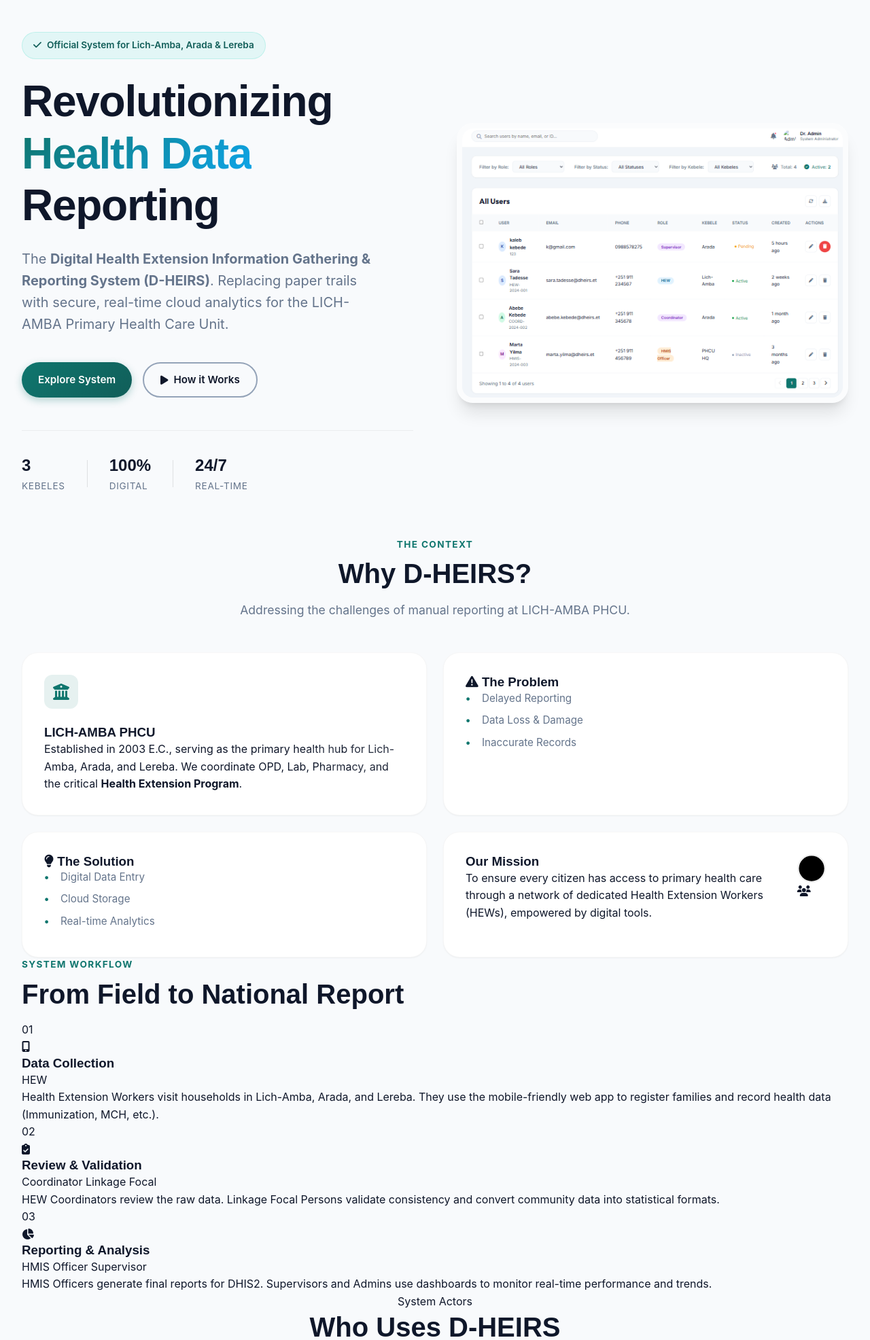
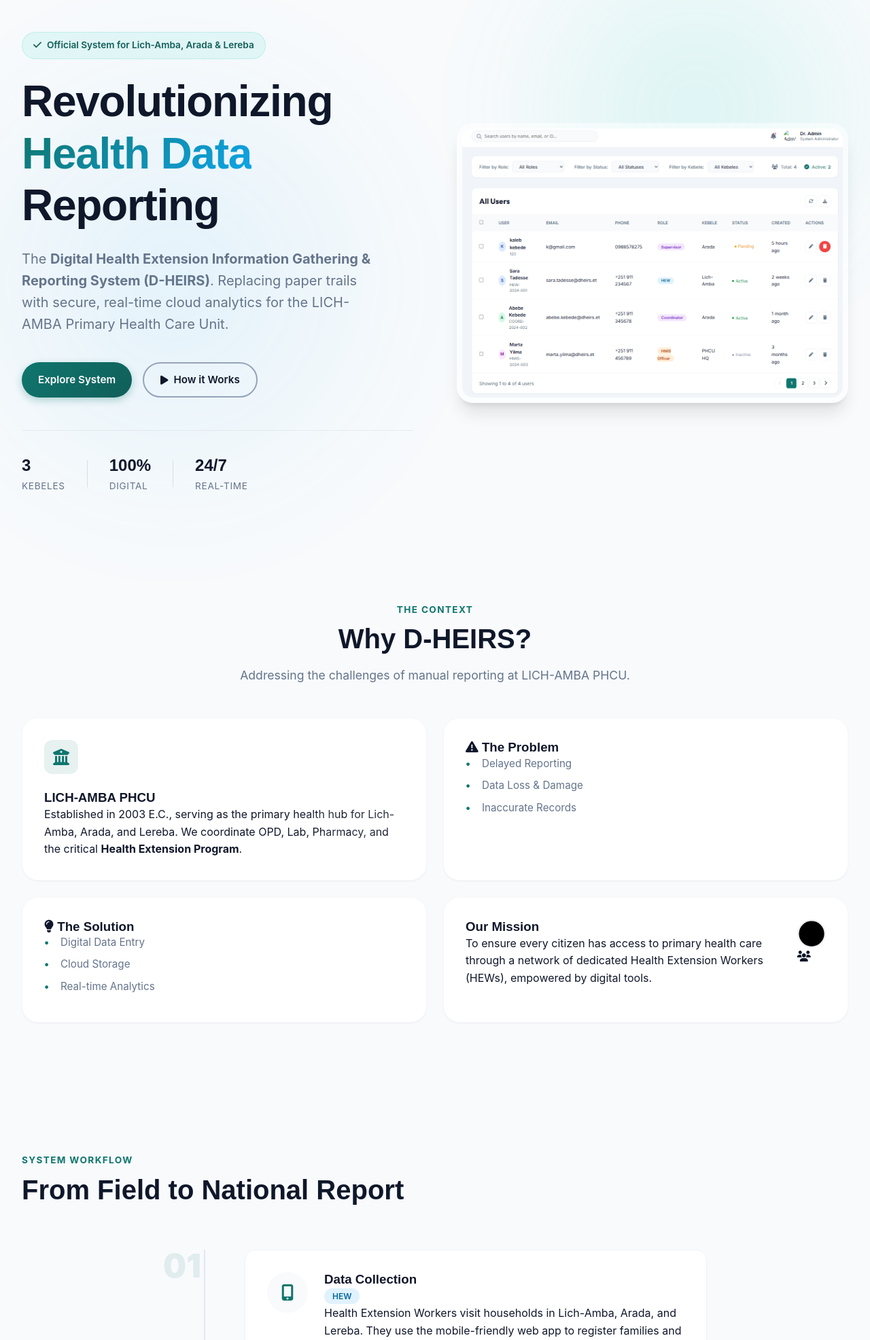
Before and after one commit to Nehimi/D-HIERS, a PHP site: page / in a window 1280 px wide. Shown: the part 81-2053 px from the top of the page at 68% size. Run offline with PHP 8.4, Linux system fonts and the light colour scheme.

Commit message:
Workflow Section

```diff
--- a/css/index.css
+++ b/css/index.css
@@ -64,9 +64,35 @@
     height: auto;
     display: block;
 }
+.bg-gradient-1 {
+    position: fixed;
+    top: -10%;
+    right: -5%;
+    width: 50vw;
+    height: 50vw;
+    background: radial-gradient(circle, rgba(45, 212, 191, 0.15) 0%, rgba(255, 255, 255, 0) 70%);
+    z-index: -1;
+    border-radius: 50%;
+    filter: blur(60px);
+}
+
+.bg-gradient-2 {
+    position: fixed;
+    bottom: -10%;
+    left: -10%;
+    width: 60vw;
+    height: 60vw;
+    background: radial-gradient(circle, rgba(14, 165, 233, 0.1) 0%, rgba(255, 255, 255, 0) 70%);
+    z-index: -1;
+    border-radius: 50%;
+    filter: blur(80px);
+}
 
 .text-center {
     text-align: center;
+}
+.section-padding {
+    padding: 6rem 0;
 }
 .container {
     max-width: 1280px;
@@ -371,3 +397,69 @@
     stroke: #eee;
     stroke-width: 3.8;
 }
+     /* Workflow Section */
+     .timeline {
+    position: relative;
+    max-width: 800px;
+    margin: 4rem auto 0;
+}
+.timeline::before{
+    content:'';
+    position:absolute;
+    top: 0;
+    bottom: 0;
+    left: 60px;
+    width: 2px;
+    background: #e2e8f0;
+}
+.timeline-item {
+    position: relative;
+    padding-left: 120px;
+    margin-bottom: 3rem;
+
+}
+.timeline-marker{
+    position: absolute;
+      left: 0;
+    top: 0;
+    font-size: 3rem;
+    font-weight: 900;
+ color: rgba(15, 118, 110, 0.1);
+   line-height: 1;
+}
+.timeline-content{
+    background: white;
+    padding: 2rem;
+    border-radius: var(--radius-lg);
+    box-shadow: var(--shadow-sm);
+     display: flex;
+     gap: 1.5rem;
+     border: 1px solid #f1f5f9;
+      transition: all 0.3s ease;
+}
+.timeline-content:hover {
+    box-shadow: var(--shadow-lg);
+    border-color: var(--primary-light);
+}
+.t-icon {
+    width: 60px;
+    height: 60px;
+    background: var(--bg-body);
+    border-radius: 50%;
+    display: flex;
+    align-items: center;
+    justify-content: center;
+    font-size: 1.5rem;
+    color: var(--primary);
+    flex-shrink: 0;
+}
+.role-badge{
+    padding:0.25rem 0.75rem;
+     background: #e0f2fe;
+      color: #0369a1;
+      border-radius: 20px;
+      font-size: 0.75rem;
+      font-weight: 600;
+       margin-bottom: 0.5rem;
+    margin-right: 0.5rem;
+}
--- a/index.html
+++ b/index.html
@@ -125,7 +125,7 @@
                     </div>
                 </div>
                 <!-- Problem Box -->
-                <div class="bento-box box-medium">
+                <div class="bento-box">
                     <div class="box-container">
                         <h3>
                             <i class="fa-solid fa-triangle-exclamation"></i> The Problem
@@ -139,7 +139,7 @@
                 </div>
 
                 <!-- Solution Box -->
-                <div class="bento-box box-medium">
+                <div class="bento-box">
                     <div class="box-container">
                         <h3><i class="fa-solid fa-lightbulb"></i> The Solution</h3>
                         <ul>
@@ -150,7 +150,7 @@
                     </div>
                 </div>
                 <!-- Solution Box -->
-                <div class="bento-box box-large">
+                <div class="bento-box">
                     <div class="box-content row-layout">
                         <div class="text-part">
                             <h3>Our Mission</h3>
@@ -185,7 +185,7 @@
                 <!-- Step 1 -->
                 <div class="timeline-item">
                     <div class="timeline-marker">01</div>
-                    <div class="timeline-content card-hover">
+                    <div class="timeline-content">
                         <div class="t-icon">
                             <i class="fa-solid fa-mobile-screen-button"></i>
                         </div>
@@ -202,7 +202,7 @@
                 <!-- Step 2 -->
                 <div class="timeline-item">
                     <div class="timeline-marker">02</div>
-                    <div class="timeline-content card-hover">
+                    <div class="timeline-content">
                         <div class="t-icon"><i class="fa-solid fa-clipboard-check"></i></div>
                         <div class="t-body">
                             <h3>Review & Validation</h3>
@@ -216,7 +216,7 @@
                 <!-- Step 3 -->
                 <div class="timeline-item">
                     <div class="timeline-marker">03</div>
-                    <div class="timeline-content card-hover">
+                    <div class="timeline-content">
                         <div class="t-icon"><i class="fa-solid fa-chart-pie"></i></div>
                         <div class="t-body">
                             <h3>Reporting & Analysis</h3>
@@ -235,7 +235,7 @@
     <section class="section-padding" id="users">
         <div class="container">
             <div class="section-header text-center">
-                <span class="sub-hesding">System Actors</span>
+                <span class="sub-heading">System Actors</span>
                 <h2>Who Uses D-HEIRS</h2>
             </div>
             <div class="actors-grid">
```
